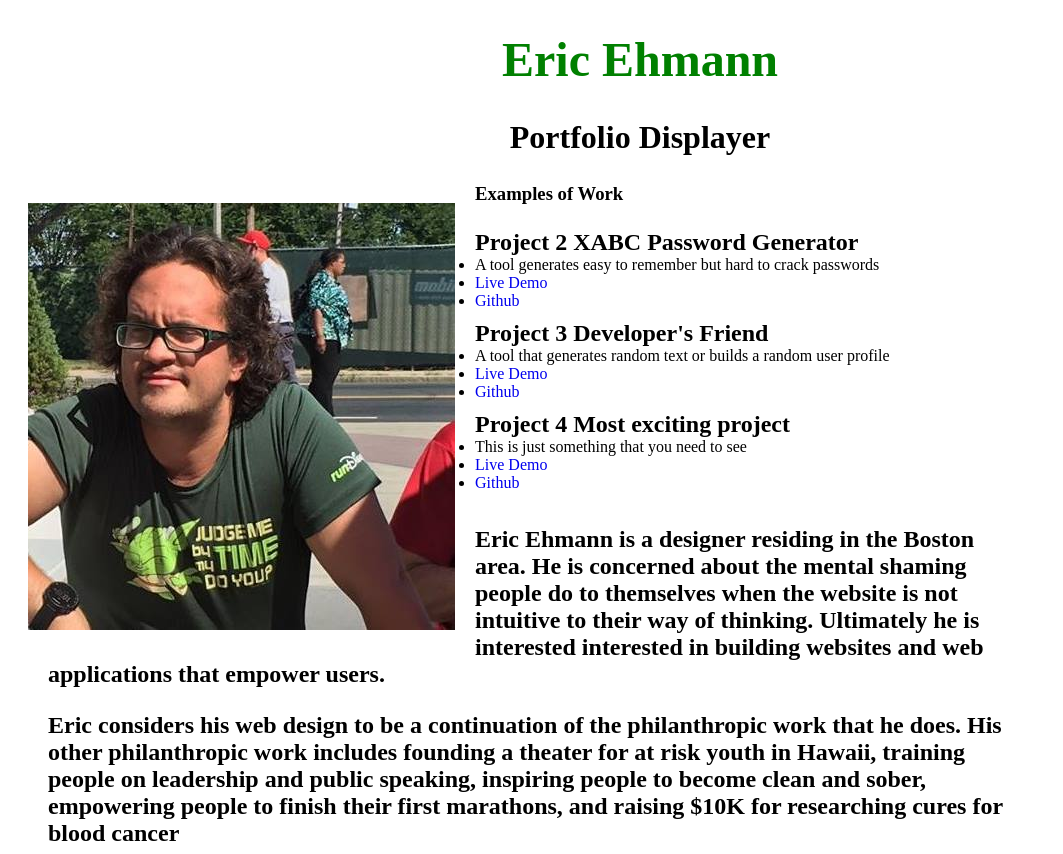
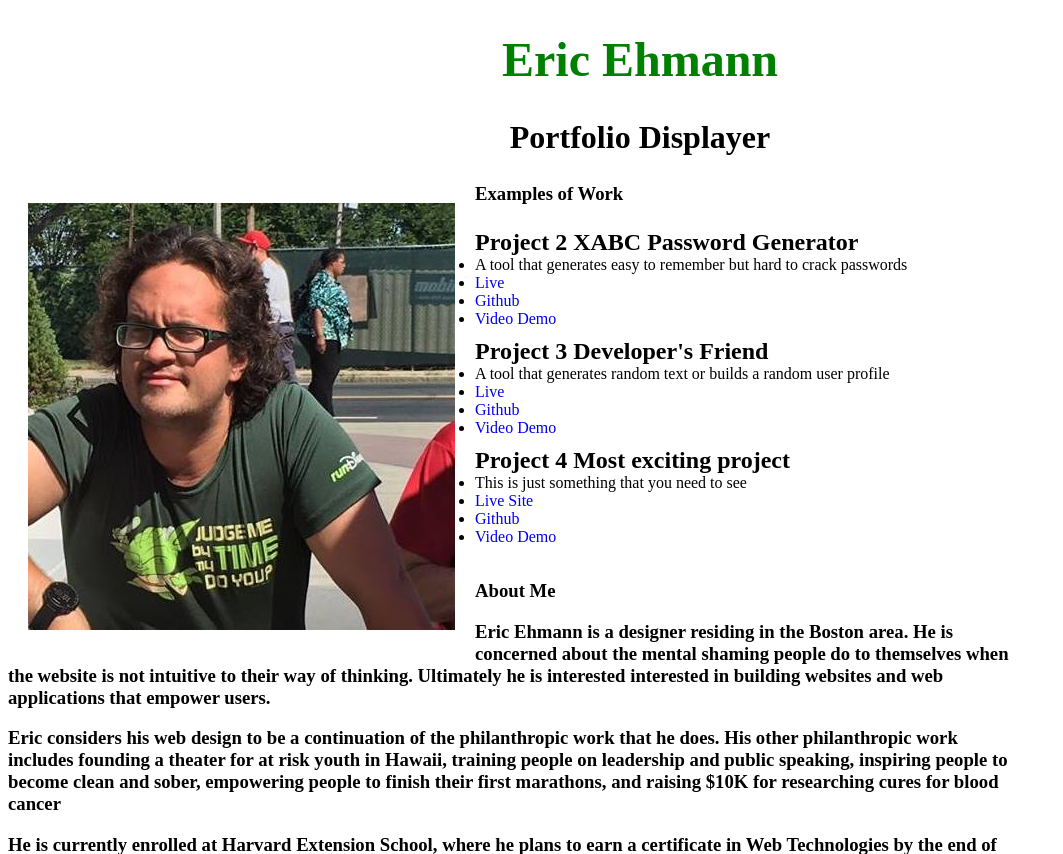
Before and after one commit to eehmaann/Hello-world, a PHP site: page / in a window 1280 px wide. Shown: the top 854 px of the page, without its empty margins (0-1063 px from the left). Run offline with PHP 8.4, Linux system fonts and the light colour scheme.

Commit message:
changes in section space, closing a list and editing line items

```diff
--- a/index.php
+++ b/index.php
@@ -6,6 +6,7 @@
 <title>Portfolio Displayer</title>
 </head>
 <body>
+<main>
     <h1>Eric Ehmann</h1>
     <h2> Portfolio Displayer</h2>
     <img src="picture.jpg" alt="Picture of Eric Ehmann"  />
@@ -15,23 +16,29 @@
     <ul>
 	   <li> Project 2 XABC Password Generator</li>
         <ul>
-        <li> A tool generates easy to remember but hard to crack passwords</li>
-    	<li><a href ="#">Live Demo </a></li>
+            <li> A tool that generates easy to remember but hard to crack passwords</li>
+    	   <li><a href ="#">Live </a></li>
             <li><a href="#">Github</a></li>
+            <li><a href=#>Video Demo</a></li>
         </ul>
         <li> Project 3 Developer's Friend</li>
         <ul>
             <li> A tool that generates random text or builds a random user profile</li>
-    	<li><a href="#">Live Demo</a> </li>
+    	   <li><a href="#">Live</a> </li>
             <li><a href="#">Github</a></li>
+            <li><a href=#>Video Demo</a></li>
         </ul>
         <li> Project 4 Most exciting project</li>
         <ul>
             <li> This is just something that you need to see</li>
-    	<li><a href="#">Live Demo</a></li>
+    	   <li><a href="#">Live Site</a></li>
             <li><a href="#">Github</a></li>
+            <li><a href=#>Video Demo</a></li>
         </ul>
+    </ul>
+</main>
 <footer>
+    <h3>About Me<h3>
     <p>Eric Ehmann is a designer residing in the Boston area.  He is concerned about the mental shaming people do to themselves when the website is not intuitive to their way of thinking.  Ultimately he is interested interested in building websites and web applications that empower users.</p>
     <p> Eric considers his web design to be a continuation of the philanthropic work that he does.  His other philanthropic work includes founding a theater for at risk youth in Hawaii, training people on leadership and public speaking, inspiring people to become clean and sober, empowering people to finish their first marathons, and raising $10K for researching cures for blood cancer</p>
     <p>He is currently enrolled at Harvard Extension School, where he plans to earn a certificate in Web Technologies by the end of 2016 and a Masters degree in Digital Media Design by the end of 2017.  Additionally, he is certified public speaker and has earned an AS in Sociology, a BA in Humanities, a MBA in Marketing, and has studied Psychology.  He loves studying people and designing solutions to their problems.</p>
--- a/public/index.php
+++ b/public/index.php
@@ -6,16 +6,16 @@
 <title>Portfolio Displayer</title>
 </head>
 <body>
+<main>
     <h1>Eric Ehmann</h1>
     <h2> Portfolio Displayer</h2>
     <img src="picture.jpg" alt="Picture of Eric Ehmann"  />
-
 
     <h3> Examples of Work</h3>
     <ul>
         <li> Project 2 XABC Password Generator</li>
         <ul>
-        <li> A tool generates easy to remember but hard to crack passwords</li>
+            <li> A tool that generates easy to remember but hard to crack passwords</li>
                 <li><a href ="#">Live Site</a></li>
                 <li><a href="#">Github</a></li>
                 <li><a href="#">Video Demo</a></li>
@@ -34,6 +34,8 @@
             <li><a href="#">Github</a></li>
             <li><a href="#">Video Demo</a></li>
         </ul>
+    </ul>
+</main>
 <footer>
 <p>Eric Ehmann is a designer residing in the Boston area.  He is concerned about the mental shaming people do to themselves when the website is not intuitive to their way of thinking.  Ultimately he is interested interested in building websites and web applications that empower users. and examples of his work can be seen below</p>
 <p> Eric considers his web design to be a continuation of the philanthropic work that he does.  His other philanthropic work includes founding a theater for at risk youth in Hawaii, training people on leadership and public speaking, inspiring people to become clean and sober, empowering people to finish their first marathons, and raising $10K for researching cures for blood cancer</p>
--- a/public/style.css
+++ b/public/style.css
@@ -42,6 +42,7 @@ ul ul li:first-of-type{
 
 ul ul li:last-of-type{
 	padding-bottom: 10px;
+	margin-left:20px;
 }
 
 a { text-decoration: none;
```
Lines whose indentation alone changed are shown as unchanged.
